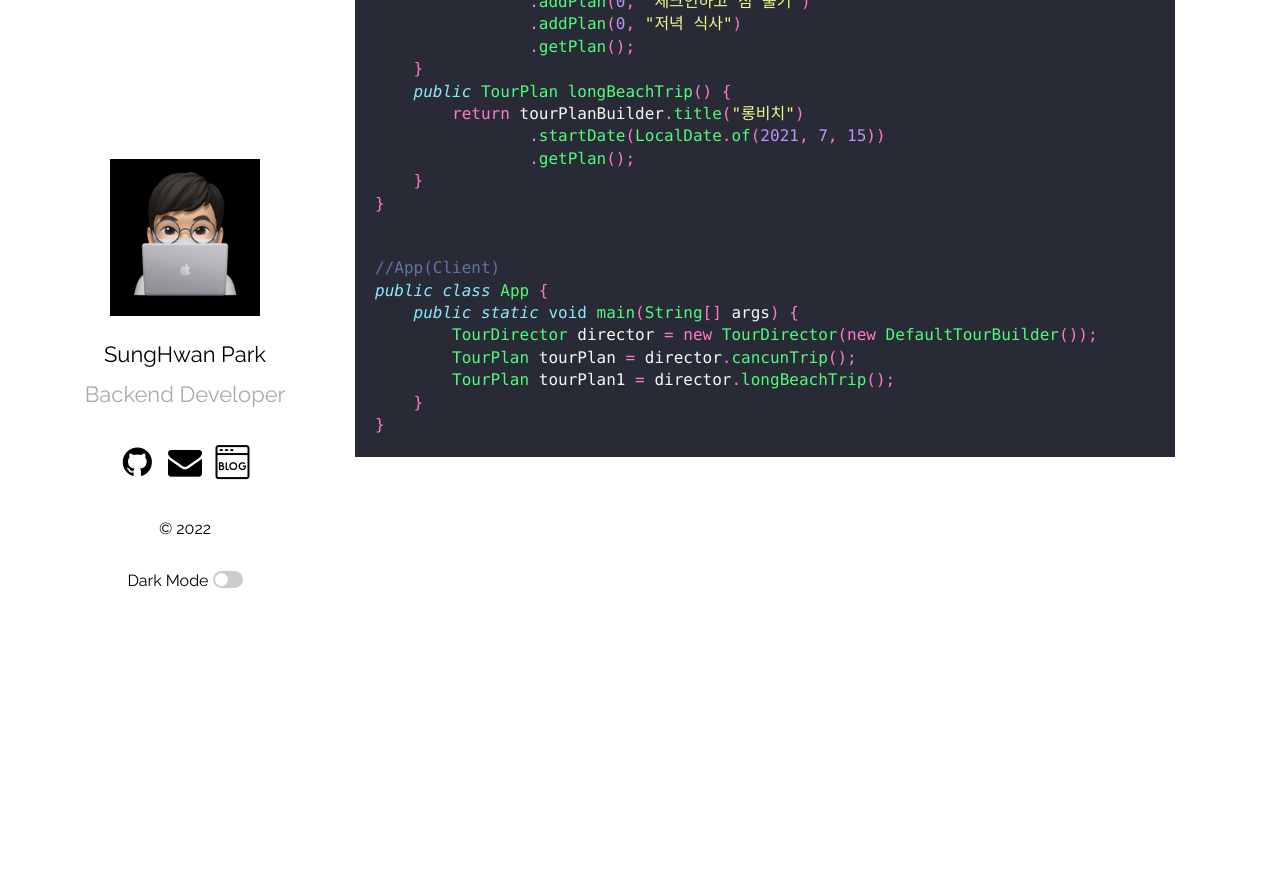
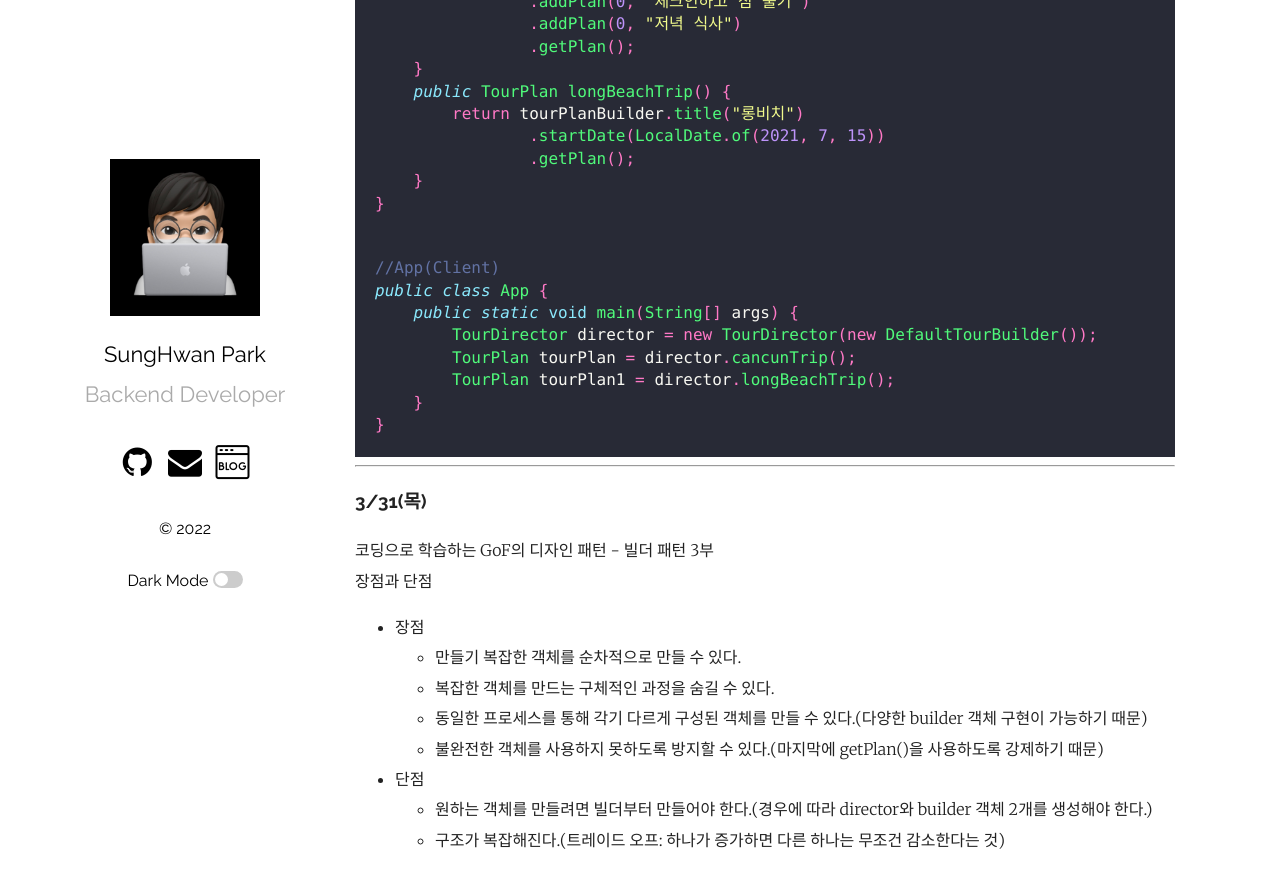
Before and after one commit to mrpark219/TIL, a Jekyll site: the page built from _posts/2022-03-13-3월TIL.markdown, in a window 1280 px wide and 900 px high, scrolled down 20526 px. Shown: the top 888 px of the window. Built offline with Jekyll 4.4.1, drawn with Linux system fonts in a browser that asks for light colours; comment, search, counter and statistics services are not loaded; before the commit the page ends 21028 px from its top, so only the background shows below that.

Commit message:
feat: 2022-03-31 TIL 추가

````diff
--- a/_posts/2022-03-13-3월TIL.markdown
+++ b/_posts/2022-03-13-3월TIL.markdown
@@ -946,3 +946,19 @@ public class App {
     }
 }
 ```
+
+---
+
+### 3/31(목)
+
+코딩으로 학습하는 GoF의 디자인 패턴 - 빌더 패턴 3부<br/>
+장점과 단점
+
+-   장점
+    -   만들기 복잡한 객체를 순차적으로 만들 수 있다.
+    -   복잡한 객체를 만드는 구체적인 과정을 숨길 수 있다.
+    -   동일한 프로세스를 통해 각기 다르게 구성된 객체를 만들 수 있다.(다양한 builder 객체 구현이 가능하기 때문)
+    -   불완전한 객체를 사용하지 못하도록 방지할 수 있다.(마지막에 getPlan()을 사용하도록 강제하기 때문)
+-   단점
+    -   원하는 객체를 만들려면 빌더부터 만들어야 한다.(경우에 따라 director와 builder 객체 2개를 생성해야 한다.)
+    -   구조가 복잡해진다.(트레이드 오프: 하나가 증가하면 다른 하나는 무조건 감소한다는 것)
````
